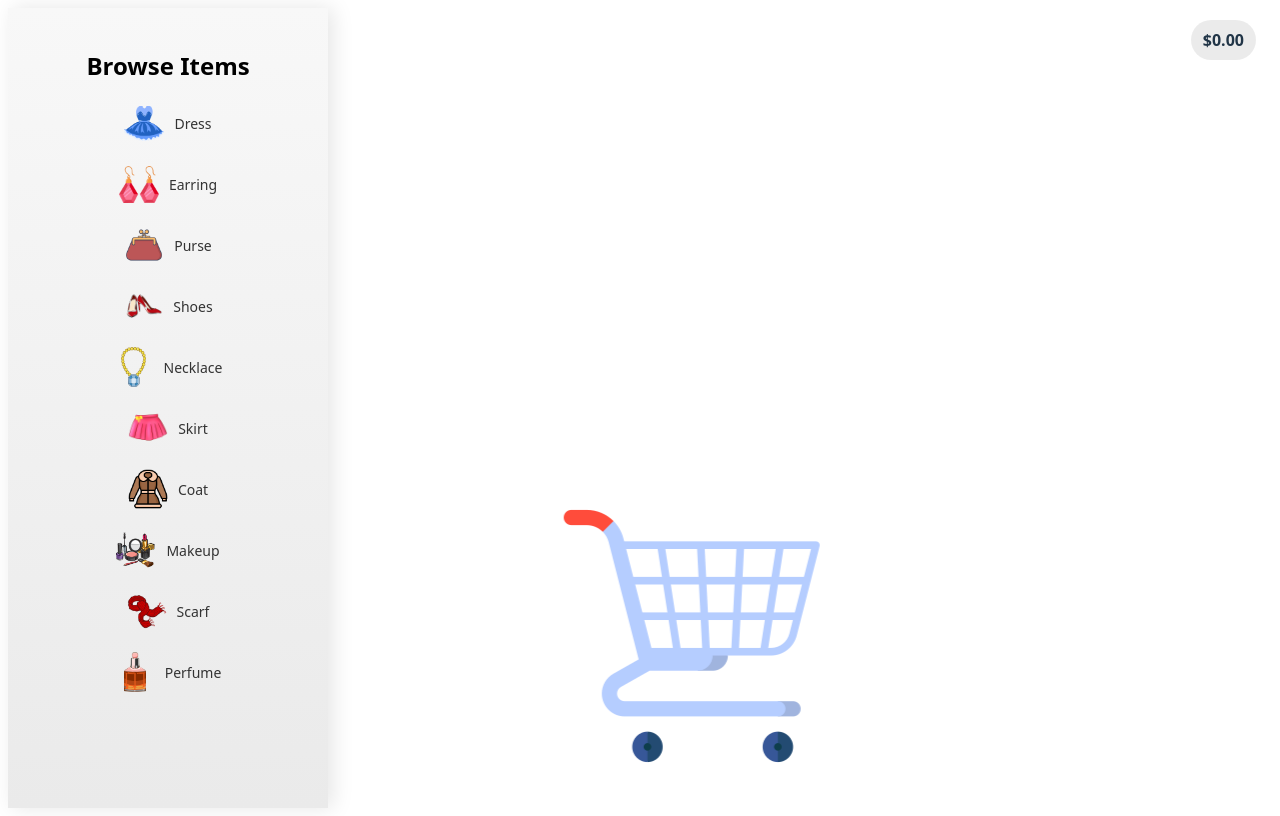
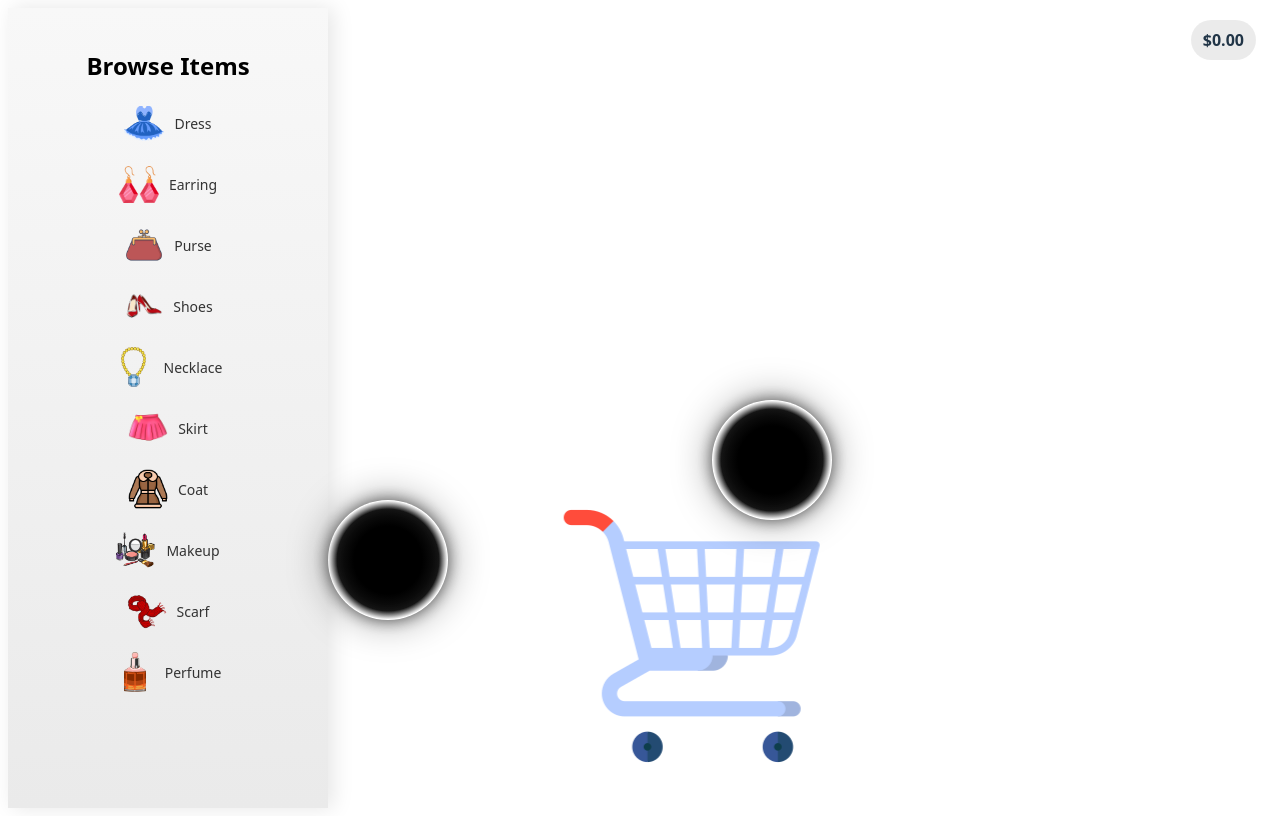
Before and after one commit to Marsha1681/techvision_hackathon, a React (Vite) app: page / in a window 1280 px wide. Built offline with nearby package versions, Linux system fonts and the light colour scheme.

Commit message:
added vaccum holes

```diff
--- a/src/App.css
+++ b/src/App.css
@@ -44,3 +44,27 @@
   white-space: nowrap;
   z-index: 50;
 }
+.vacuum-hole {
+  position: fixed;
+  width: 120px;
+  height: 120px;
+  border-radius: 50%;
+  background: radial-gradient(circle at center, #000 40%, #111 60%, transparent 70%);
+  box-shadow:
+    0 0 15px rgba(0, 0, 0, 0.6),
+    0 0 40px rgba(0, 0, 0, 0.4),
+    inset 0 0 20px rgba(255, 255, 255, 0.1);
+  z-index: 100;
+  pointer-events: none;
+}
+
+/* Position the two holes differently */
+.vacuum-one {
+  top: 400px;
+  right: 35%;
+}
+
+.vacuum-two {
+  top: 500px;
+  right: 65%;
+}
--- a/src/App.jsx
+++ b/src/App.jsx
@@ -37,6 +37,8 @@ function App() {
             <Cart items={cartItems} />
           </motion.div>
         </div>
+        <div className="vacuum-hole vacuum-one"></div>
+        <div className="vacuum-hole vacuum-two"></div>
       </div>
     </>
   )
--- a/src/components/SlingshotItem.jsx
+++ b/src/components/SlingshotItem.jsx
@@ -3,64 +3,68 @@ import { useRef } from "react";
 
 /**
  * SlingshotItem
- * - Drag the item; if released with enough offset or velocity it will fly
- *   toward the element with id="cart" and call `onAdd(item)`.
+ * - Drag the item; if released with enough offset it will fly
+ *   toward the cart and can also get sucked into the vacuum hole.
  */
 export default function SlingshotItem({ item, onAdd }) {
 	const controls = useAnimation();
 	const ref = useRef(null);
 
 	const handleDragEnd = async (event, info) => {
-		// use offset (movement while dragging) rather than absolute pointer
 		const distance = Math.hypot(info.offset.x, info.offset.y);
-		const velocity = Math.hypot(info.velocity.x, info.velocity.y || 0);
 
-		// thresholds - tweak if needed
 		const DISTANCE_THRESHOLD = 120;
-		const VELOCITY_THRESHOLD = 800;
 
 		if (distance > DISTANCE_THRESHOLD) {
-
 			const dx = info.offset.x;
 			const dy = info.offset.y;
 
 			const v0x = -dx * 7;
 			const v0y = -dy * 7;
 
-			// snap back instantly to base before launch
+			// Snap back instantly before launch
 			controls.set({ x: 0, y: 0 });
 
 			launchWithGravity(v0x, v0y);
 		} else {
-			// snap back
-			controls.start({ x: 0, y: 0, transition: { type: "spring", stiffness: 300 } });
+			controls.start({
+				x: 0,
+				y: 0,
+				transition: { type: "spring", stiffness: 300 }
+			});
 		}
 	};
 
 	const launchWithGravity = (v0x, v0y) => {
 		let start = null;
 		let hasAdded = false;
-		const gravity = 2000; // tweak this
+
+		const gravity = 2000;
 		const startX = 0;
 		const startY = 0;
 
-
 		const animate = (timestamp) => {
 			if (!start) start = timestamp;
-			const t = (timestamp - start) / 1000; // seconds
+			const t = (timestamp - start) / 1000;
 
 			const x = startX + v0x * t;
 			const y = startY + v0y * t + 0.5 * gravity * t * t;
 
 			controls.set({ x, y });
 
+			const element = ref.current;
+			if (!element) return;
+
+			const itemRect = element.getBoundingClientRect();
+
+			// -----------------------------
+			// 🛒 CART COLLISION CHECK
+			// -----------------------------
 			if (!hasAdded) {
 				const cartEl = document.querySelector("#cart-stack");
-				const el = ref.current;
 
-			if (cartEl && el) {
+				if (cartEl) {
 					const cartRect = cartEl.getBoundingClientRect();
-				const itemRect = el.getBoundingClientRect();
 
 					const isTouching = !(
 						itemRect.right < cartRect.left ||
@@ -78,7 +82,45 @@ export default function SlingshotItem({ item, onAdd }) {
 				}
 			}
 
-			// stop when it falls off screen
+
+			// VACUUM COLLISION CHECK (MULTIPLE)
+
+			const vacuums = document.querySelectorAll(".vacuum-hole");
+
+			vacuums.forEach((vacuum) => {
+			const vacuumRect = vacuum.getBoundingClientRect();
+
+			const sucked = !(
+				itemRect.right < vacuumRect.left ||
+				itemRect.left > vacuumRect.right ||
+				itemRect.bottom < vacuumRect.top ||
+				itemRect.top > vacuumRect.bottom
+			);
+
+			if (sucked) {
+				controls
+				.start({
+					scale: 0,
+					rotate: 1080,
+					opacity: 0,
+					transition: { duration: 0.4 }
+				})
+				.then(() => {
+					controls.set({
+					x: 0,
+					y: 0,
+					scale: 1,
+					rotate: 0,
+					opacity: 1
+					});
+				});
+
+				return;
+			}
+			});
+
+
+			// Stop when off screen
 			if (y < window.innerHeight + 200) {
 				requestAnimationFrame(animate);
 			} else {
@@ -101,7 +143,11 @@ export default function SlingshotItem({ item, onAdd }) {
 			whileTap={{ cursor: "grabbing" }}
 			whileDrag={{ scale: 1.05 }}
 		>
-			<img src={item.image} alt={item.name} className="shopping-image" />
+			<img
+				src={item.image}
+				alt={item.name}
+				className="shopping-image"
+			/>
 			<p className="shopping-label">{item.name}</p>
 		</motion.div>
 	);
--- a/src/index.css
+++ b/src/index.css
@@ -5,7 +5,7 @@
 
   color-scheme: light dark;
   color: rgba(255, 255, 255, 0.87);
-  background-color: #242424;
+  background-color: #333333;
 
   font-synthesis: none;
   text-rendering: optimizeLegibility;
```
Lines whose indentation alone changed are shown as unchanged.
